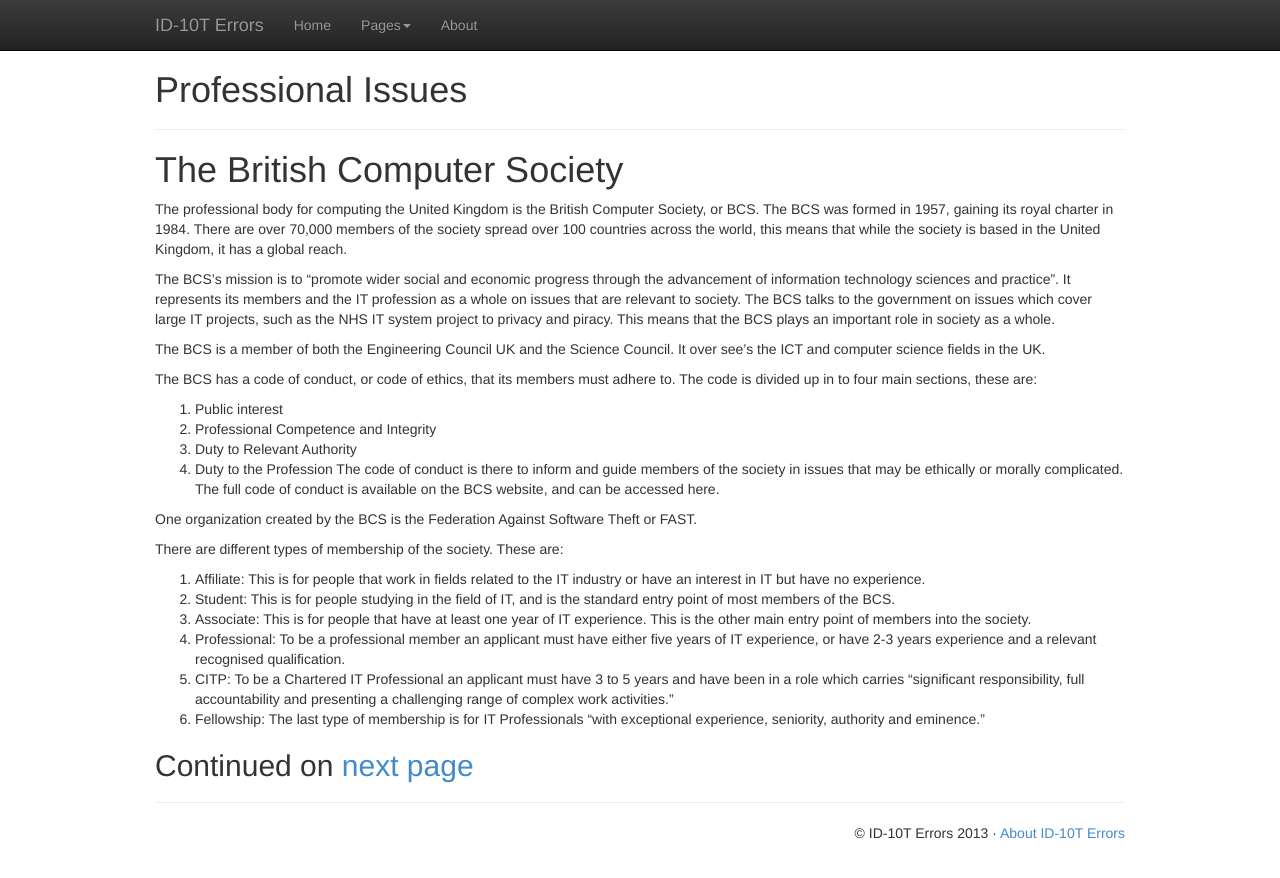
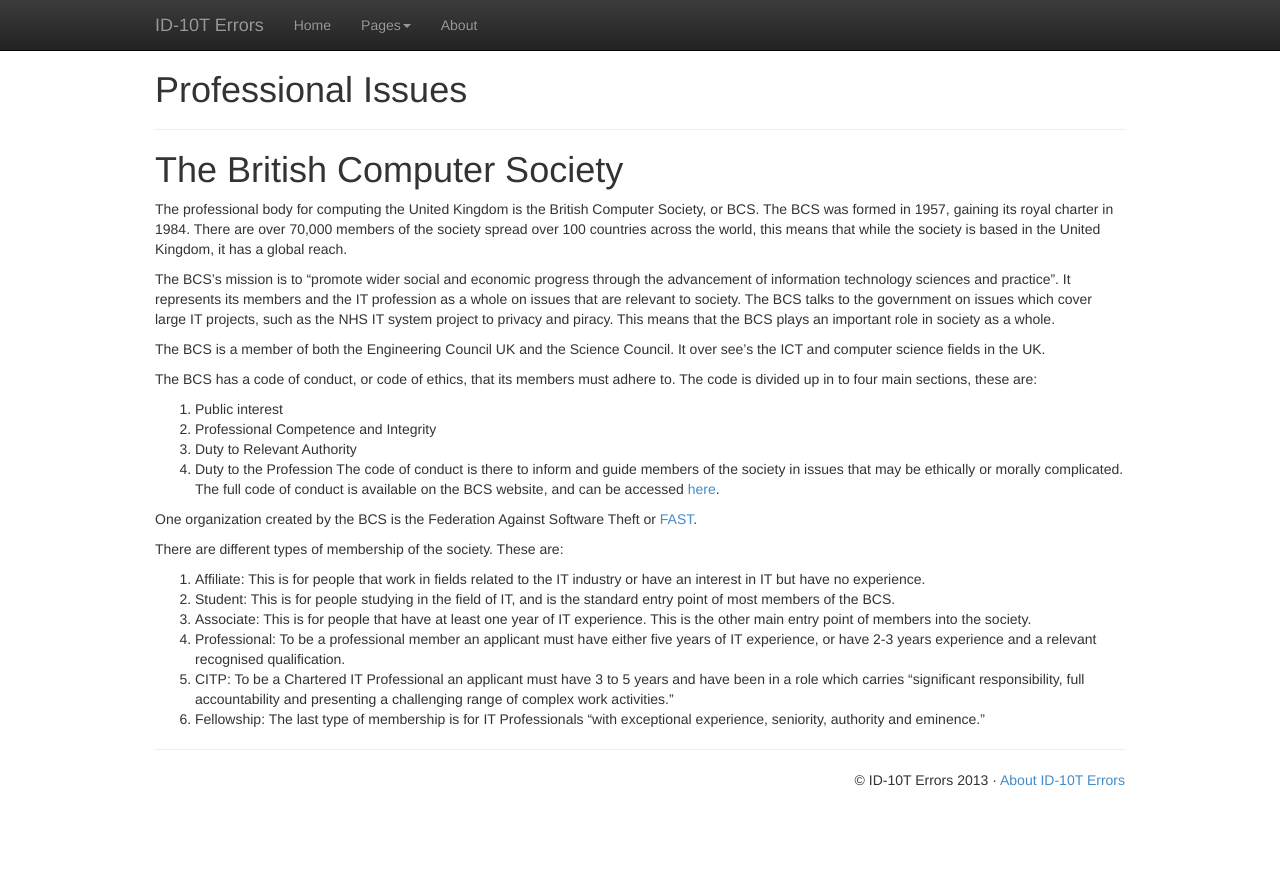
Before and after one commit to adamus1red/tripping-octo-adventure, a Jekyll site: the page built from _posts/2013-11-30-professional-issues-1.md, in a window 1280 px wide. Shown: the top 878 px of the page. Built offline with Jekyll 4.4.1, drawn with Linux system fonts in a browser that asks for light colours; Markdown is read by kramdown in place of the engine named in the settings; some of the changed lines change nothing that is shown.

Commit message:
Update 2013-11-30-professional-issues-1.md

```diff
--- a/_posts/2013-11-30-professional-issues-1.md
+++ b/_posts/2013-11-30-professional-issues-1.md
@@ -17,9 +17,9 @@
 2.	Professional Competence and Integrity
 3.	Duty to Relevant Authority
 4.	Duty to the Profession
-The code of conduct is there to inform and guide members of the society in issues that may be ethically or morally complicated. The full code of conduct is available on the BCS website, and can be accessed here.
+The code of conduct is there to inform and guide members of the society in issues that may be ethically or morally complicated. The full code of conduct is available on the BCS website, and can be accessed [here](http://www.bcs.org/category/6030).
 
-One organization created by the BCS is the Federation Against Software Theft or FAST.
+One organization created by the BCS is the Federation Against Software Theft or [FAST]({{site.baseurl}}/professional-issues-2.html).
 
 There are different types of membership of the society. These are:
 
@@ -29,5 +29,3 @@
 4.	Professional: To be a professional member an applicant must have either five years of IT experience, or have 2-3 years experience and a relevant recognised qualification.
 5.	CITP: To be a Chartered IT Professional an applicant must have 3 to 5 years and have been in a role which carries "significant responsibility, full accountability and presenting a challenging range of complex work activities."
 6.	Fellowship: The last type of membership is for IT Professionals "with exceptional experience, seniority, authority and eminence."
-
-## Continued on [next page]({{site.baseurl}}/professional-issues-2.html)
```
